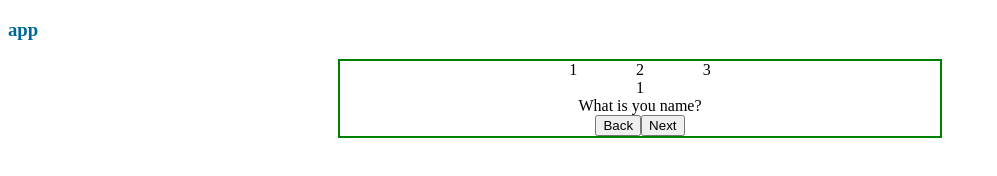
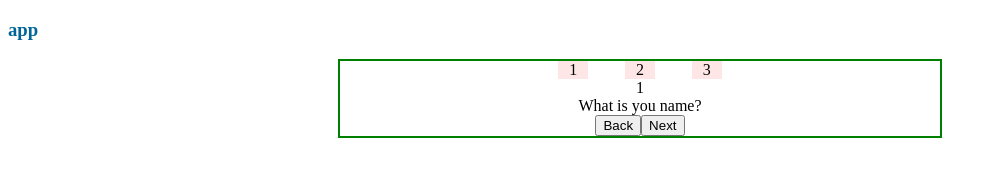
Before and after one commit to Ivan5646/modal_stages, a React app: page / in a window 1280 px wide. Shown: the whole page, without its empty margins (0-997 px from the left). Built offline with nearby package versions, Linux system fonts and the light colour scheme.

Commit message:
highlight stage hadler styling

```diff
--- a/dev/scss/main.scss
+++ b/dev/scss/main.scss
@@ -26,7 +26,10 @@ h3 {
         justify-content: space-around;
     }
     .stages_num {
-
+        cursor: pointer;
+        background-color: #ffe6e6;
+        text-align: center;
+        width: 30px;
     }
     .stages_stage {
         text-align: center;
```
